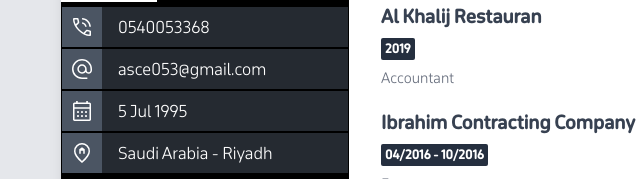
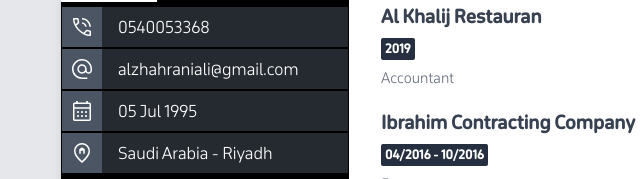
Before and after one commit to alialzhr/alialzhr.github.io, a plain HTML site: page index.html in a window 1280 px wide. Shown: the part 410-589 px from the top of the page, 3-643 px from the left. Drawn offline with Linux system fonts and the light colour scheme; a small style sheet from the web is missing.

Commit message:
Update index.html

```diff
--- a/index.html
+++ b/index.html
@@ -57,7 +57,7 @@
                                         <path d="M480 976q-83 0-156-31.5T197 859q-54-54-85.5-127T80 576q0-83 31.5-156T197 293q54-54 127-85.5T480 176q83 0 156 31.5T763 293q54 54 85.5 127T880 576v53q0 56-39.5 94.5T744 762q-36 0-68-17.5T627 695q-26 34-65 50.5T480 762q-78 0-132.5-54T293 576q0-78 54.5-133T480 388q78 0 132.5 55T667 576v53q0 31 22.5 52t54.5 21q31 0 53.5-21t22.5-52v-53q0-142-99-241t-241-99q-142 0-241 99t-99 241q0 142 99 241t241 99h214v60H480Zm0-274q53 0 90-36.5t37-89.5q0-54-37-91t-90-37q-53 0-90 37t-37 91q0 53 37 89.5t90 36.5Z"/>
                                     </svg>
                                 </span>
-                                <a href="mailto:asce053@gmail.com" dir="ltr" target="_blank" class="p-1 truncate inline-block text-white-200 leading-none">asce053@gmail.com</a>
+                                <a href="mailto:alzhahraniali@gmail.com" dir="ltr" target="_blank" class="p-1 truncate inline-block text-white-200 leading-none">alzhahraniali@gmail.com</a>
                             </div>
                         </div>
                         <div class="p-px">
@@ -67,7 +67,7 @@
                                         <path d="M180 976q-24 0-42-18t-18-42V296q0-24 18-42t42-18h65v-60h65v60h340v-60h65v60h65q24 0 42 18t18 42v620q0 24-18 42t-42 18H180Zm0-60h600V486H180v430Zm0-490h600V296H180v130Zm0 0V296v130Zm300 230q-17 0-28.5-11.5T440 616q0-17 11.5-28.5T480 576q17 0 28.5 11.5T520 616q0 17-11.5 28.5T480 656Zm-160 0q-17 0-28.5-11.5T280 616q0-17 11.5-28.5T320 576q17 0 28.5 11.5T360 616q0 17-11.5 28.5T320 656Zm320 0q-17 0-28.5-11.5T600 616q0-17 11.5-28.5T640 576q17 0 28.5 11.5T680 616q0 17-11.5 28.5T640 656ZM480 816q-17 0-28.5-11.5T440 776q0-17 11.5-28.5T480 736q17 0 28.5 11.5T520 776q0 17-11.5 28.5T480 816Zm-160 0q-17 0-28.5-11.5T280 776q0-17 11.5-28.5T320 736q17 0 28.5 11.5T360 776q0 17-11.5 28.5T320 816Zm320 0q-17 0-28.5-11.5T600 776q0-17 11.5-28.5T640 736q17 0 28.5 11.5T680 776q0 17-11.5 28.5T640 816Z"/>
                                     </svg>
                                 </span>
-                                <span class="p-1 truncate inline-block text-white-200 leading-none">5 Jul 1995</span>
+                                <span class="p-1 truncate inline-block text-white-200 leading-none">05 Jul 1995</span>
                             </div>
                         </div>
                         <div class="p-px">
```
